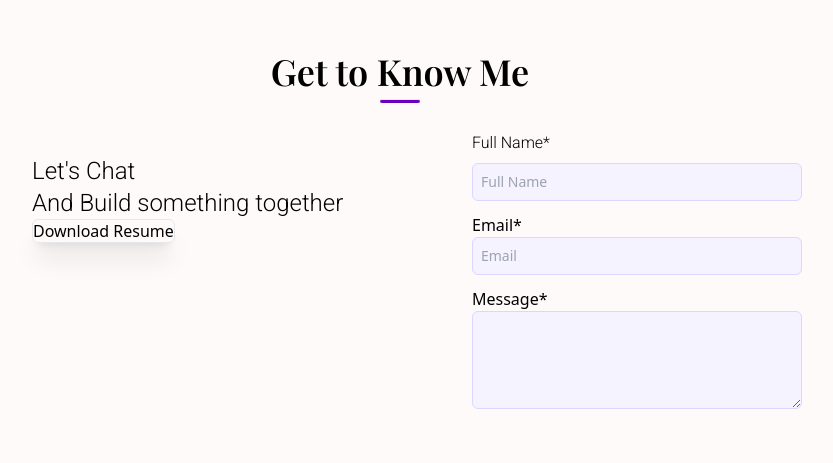
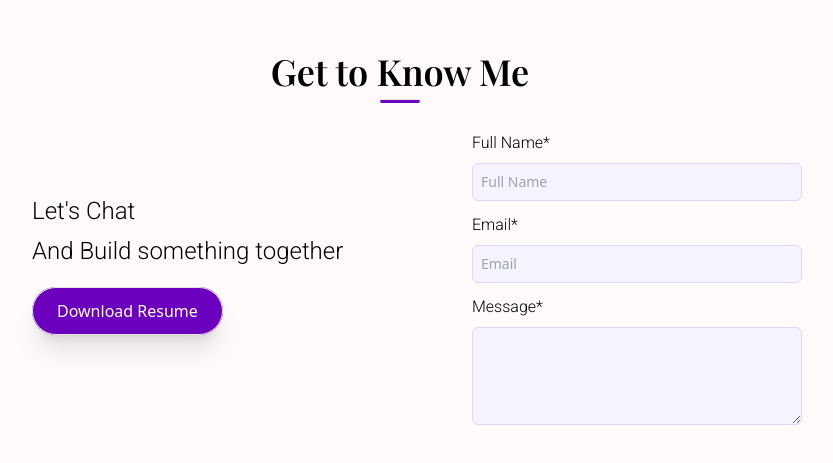
Before and after one commit to betty-Get/MainPortfolio, a Next.js app in the folder my-app/: page / in a window 1280 px wide. Shown: the part 3261-3724 px from the top of the page, without its empty margins (240-1073 px from the left). Built offline with nearby package versions, Linux system fonts and the light colour scheme; a web font is replaced by a local one.

Commit message:
contact page added

```diff
--- a/my-app/src/app/components/contact.jsx
+++ b/my-app/src/app/components/contact.jsx
@@ -4,19 +4,22 @@ import React from "react";
 const Contact = () => {
   return (
     <section className="main_style pt-12">
-      <h2 className="title pb-5">
+      <h2 className="title pb-2 md:pb-5">
         Get to Know Me
         <hr className="line"></hr>
       </h2>
-      <div className="flex flex-col md:flex-row  ml-36">
-        <div className="w-full md:w-1/2">
-          <h2 className="mini_title pt-6">Let's Chat</h2>
-          <h2 className="mini_title">And Build something together</h2>
-          <Link href={""} className="border rounded-md shadow-xl">
+      <div className="flex flex-col md:flex-row">
+        <div className="w-full md:w-1/2 mt-3 md:mt-16  ml-0 md:ml-12 lg:ml-36">
+          <h2 className="mini_title mb-2">Let's Chat</h2>
+          <h2 className="mini_title mb-8">And Build something together</h2>
+          <Link
+            href={""}
+            className="border px-6 py-3 rounded-full shadow-xl bg-secondaryViolet text-white"
+          >
             Download Resume
           </Link>
         </div>
-        <div className="w-full md:w-1/2">
+        <div className="w-full md:w-1/2 mt-10 md:mt-0">
           <form>
             <div className="flex flex-col">
               <label className="text-[16px] roboto pb-2">Full Name*</label>
@@ -28,7 +31,7 @@ const Contact = () => {
               />
             </div>
             <div className="flex flex-col py-3">
-              <label>Email*</label>
+              <label className="text-[16px] roboto pb-2">Email*</label>
               <input
                 type="email"
                 name="email"
@@ -37,7 +40,7 @@ const Contact = () => {
               />
             </div>
             <div className="flex flex-col">
-              <label>Message*</label>
+              <label className="text-[16px] roboto pb-2">Message*</label>
               <textarea
                 type="text"
                 name="message"
--- a/my-app/src/app/globals.css
+++ b/my-app/src/app/globals.css
@@ -6,7 +6,7 @@ body {
   background-color: #fffafa;
 }
 .main_style {
-  @apply max-w-[90%] md:max-w-[80%]  mx-auto md:h-screen;
+  @apply max-w-[90%] md:max-w-[85%] lg:max-w-[80%] mx-auto md:h-screen;
 }
 .roboto {
   font-family: var(--font-roboto);
```
